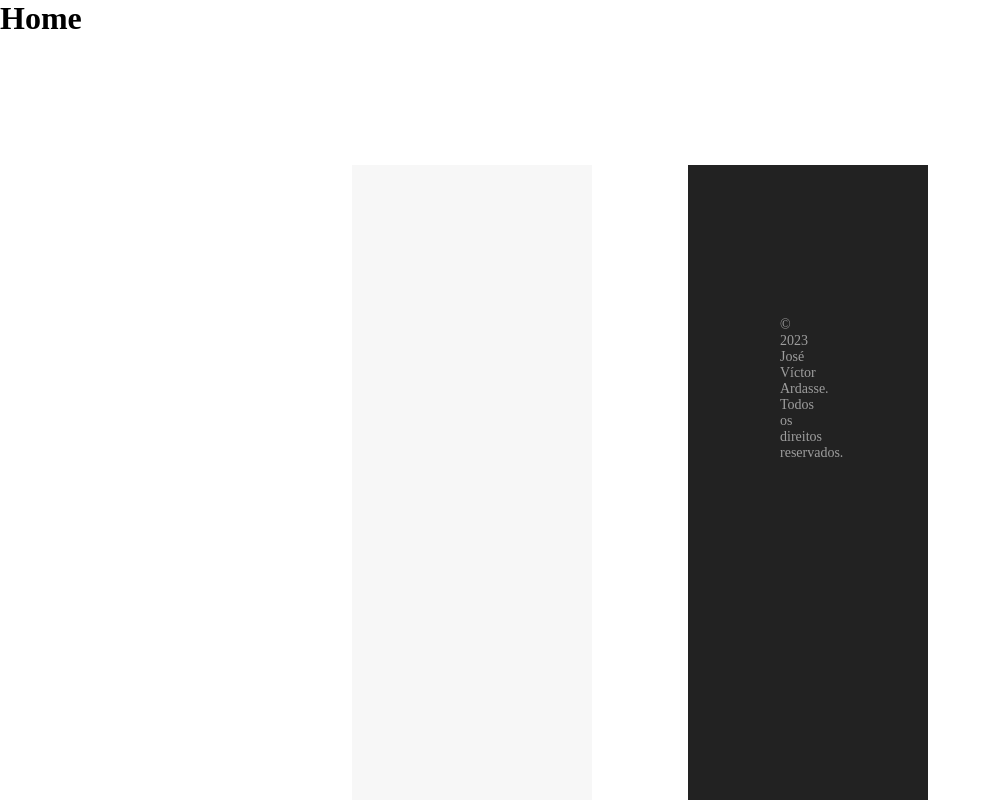
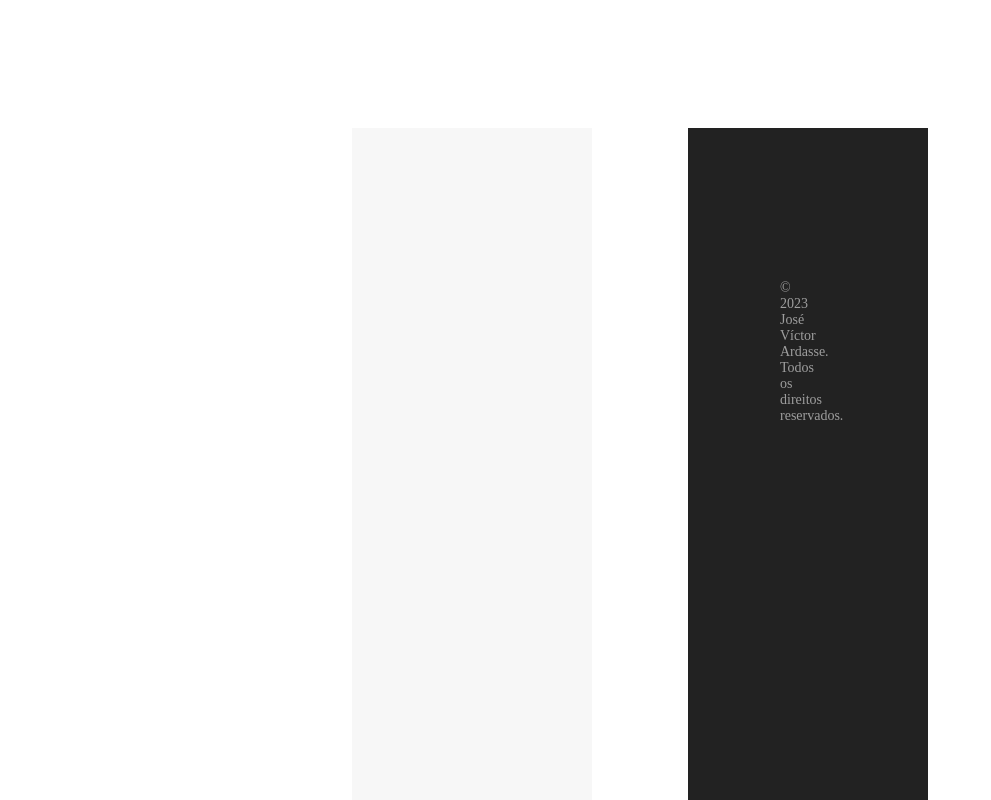
Before and after one commit to ardassejose/alura-cases-lp, a Next.js app: page / in a window 1280 px wide. Shown: the top 800 px of the page, without its empty margins (0-991 px from the left). Built offline with nearby package versions, Linux system fonts and the light colour scheme.

Commit message:
Otimizada a arquitetura

```diff
--- a/pages/index.js
+++ b/pages/index.js
@@ -6,9 +6,7 @@ import HomeScreen from '@/src/screens/HomeScreen';
 export default function Home() {
   return (
     <>
-      <h1>Home</h1>
       <HomeScreen></HomeScreen>
-      <Footer></Footer>
     </>
   );
 }
```
